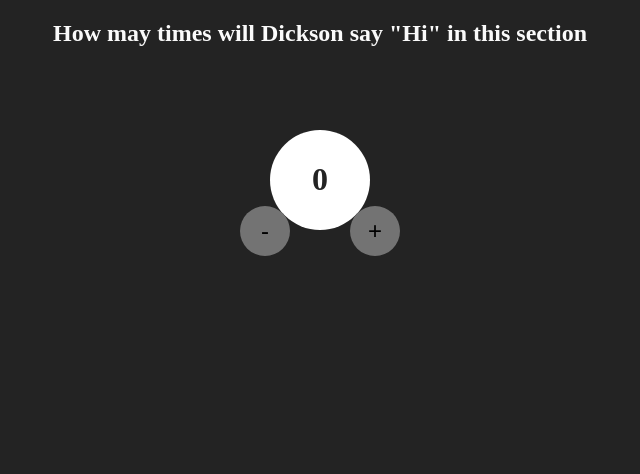
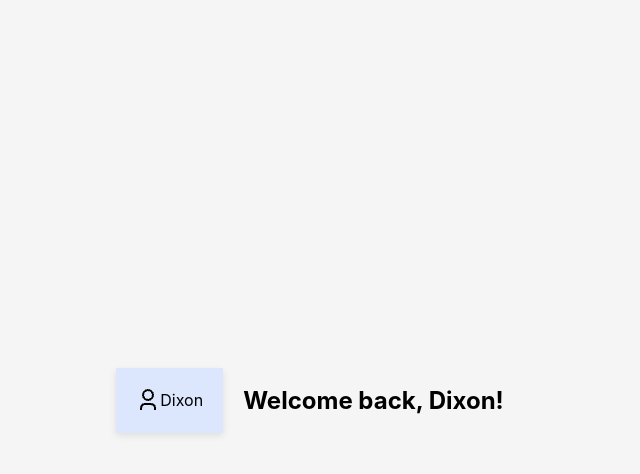
Before and after one commit to dixon24365/Learning-React, a React (Vite) app: page / in a window 1280 px wide. Shown: the top 474 px of the page, without its empty margins (320-960 px from the left). Built offline with nearby package versions, Linux system fonts and the light colour scheme.

Commit message:
Practice on passing state as prop from parent to more than one child component

```diff
--- a/src/AppObject.jsx
+++ b/src/Card_practice/AppObject.jsx
@@ -1,8 +1,7 @@
 import  './AppObject.css'
 import React from "react"
-import avatar from "./images/user.png"
-import starFilled from "./images/star-filled.png"
-import starEmpty from "./images/star-empty.png"
+import avatar from "../images/user.png"
+import Star from './Star'
 
 export default function App() {
     const [contact, setContact] = React.useState({
@@ -10,10 +9,10 @@ export default function App() {
         lastName: "Doe",
         phone: "+1 (212) 555-1212",
         email: "itsmyrealname@example.com",
-        isFavorite: false
+        isFavorite: true
     })
 
-    let starIcon = contact.isFavorite? starFilled :  starEmpty
+
 
     function toggleFavorite() {
         setContact(prevContact=>{
@@ -35,18 +34,9 @@ export default function App() {
                     alt="User profile picture of John Doe"
                 />
                 <div className="info">
-                    <button
-                        onClick={toggleFavorite}
-                        aria-pressed={contact.isFavorite}
-                        aria-label={contact.isFavorite? "Remove from favorites" : "Add to favorites"}
-                        className="favorite-button"
-                    >
-                        <img
-                            src={starIcon}
-                            alt={contact.isFavorite? "filled star icon" : "empty star icon"}
-                            className="favorite"
-                        />
-                    </button>
+                    <Star
+                        isFilled={contact.isFavorite} handleClick={toggleFavorite}
+                    />
                     <h2 className="name">
                         {contact.firstName +"  " +  contact.lastName}
                     </h2>
--- /dev/null
+++ b/src/Card_practice/Star.jsx
@@ -0,0 +1,21 @@
+import starFilled from "../images/star-filled.png"
+import starEmpty from "../images/star-empty.png"
+
+export default function Star(props){
+
+      let starIcon = props.isFilled? starFilled :  starEmpty
+    return(
+            <button
+                        onClick={props.handleClick}
+                        aria-pressed={props.isFilled}
+                        aria-label={props.isFilled? "Remove from favorites" : "Add to favorites"}
+                        className="favorite-button"
+                    >
+                        <img
+                            src={starIcon}
+                            alt={props.isFilled? "filled star icon" : "empty star icon"}
+                            className="favorite"
+                        />
+                    </button>
+    )
+}
--- /dev/null
+++ b/src/Hello/AppHello.jsx
@@ -0,0 +1,15 @@
+import React from "react"
+import Header from "./Header"
+import Body from "./Body"
+
+
+export default function AppHello(){
+     const [userName, setUserName] = React.useState("Dixon")
+
+    return(
+          <main>
+            <Header name={userName}/>
+            <Body name={userName}/>
+        </main>
+    )
+}
--- /dev/null
+++ b/src/Hello/Body.jsx
@@ -0,0 +1,10 @@
+import './index.css'
+import React from "react"
+
+export default function Body(props) {
+    return (
+        <section>
+            <h1>Welcome back, {props.name}!</h1>
+        </section>
+    )
+}
--- /dev/null
+++ b/src/Hello/Header.jsx
@@ -0,0 +1,13 @@
+import './index.css'
+import React from "react"
+import avatar from "./icons/user.png"
+
+export default function Header(props) {
+
+    return (
+        <header>
+            <img src={avatar} />
+            <p>{props.name}</p>
+        </header>
+    )
+}
--- /dev/null
+++ b/src/Hello/index.css
@@ -0,0 +1,26 @@
+* {
+    box-sizing: border-box;
+}
+
+body {
+    margin: 0;
+    background-color: whitesmoke;
+}
+
+header {
+    height: 65px;
+    box-shadow: 0px 2.98256px 7.4564px rgba(0, 0, 0, 0.1);
+    display: flex;
+    justify-content: flex-end;
+    align-items: center;
+    padding-inline: 20px;
+    background-color: #dce6fd
+}
+
+header > img, header > p {
+    cursor: pointer;
+}
+
+section {
+    padding: 20px;
+}
--- a/src/main.jsx
+++ b/src/main.jsx
@@ -1,9 +1,9 @@
 import { StrictMode } from 'react'
 import { createRoot } from 'react-dom/client'
-// import AppObject from './AppObject'
+import AppObject from './Card_practice/AppObject'
 // import AppFormPractice from './AppFormPractice'
 // // import './index.css'
-// // import AppContact from './AppContact'
+// import AppContact from './AppContact'
 // // import AppTravel from './AppTravel'
 // // import AppTurtles from './AppTurtles'
 // import Joke from '../Jokes/joke'
@@ -11,12 +11,13 @@ import { createRoot } from 'react-dom/client'
 // import Form from '../chef_claude/form'
 // // import AppClick from './AppClick'
 // // import AppState from './changeState'
-import StateCount from './stateCount'
+// import StateCount from './stateCount'
 // // import AppTernary from './AppTernary'
 // // import AppArray from './AppArray'
 // // import TeamMember from '../Solo_projects/Card_Generator/TeamMember'
 // // import Team from '../Solo_projects/Card_Generator/Team'
 // import AppMessages from './AppMessages'
+import AppHello from './Hello/AppHello'
 
 createRoot(document.getElementById('root')).render(
   <StrictMode>
@@ -28,12 +29,13 @@ createRoot(document.getElementById('root')).render(
     {/* <ChefHeader/> */}
      {/* <Form/> */}
      {/* <AppState/> */}
-   <StateCount/>
+   {/* <StateCount/> */}
      {/* <AppTernary/> */}
      {/* <Team/> */}
      {/* <AppArray/> */}
      {/* <AppObject/> */}
      {/* <AppFormPractice/> */}
      {/* <AppMessages/> */}
+     <AppHello/>
   </StrictMode>,
 )
```
Also changed, not shown: src/Card_practice/AppObject.css (renamed from src/AppObject.css), src/Hello/icons/user.png (added).
